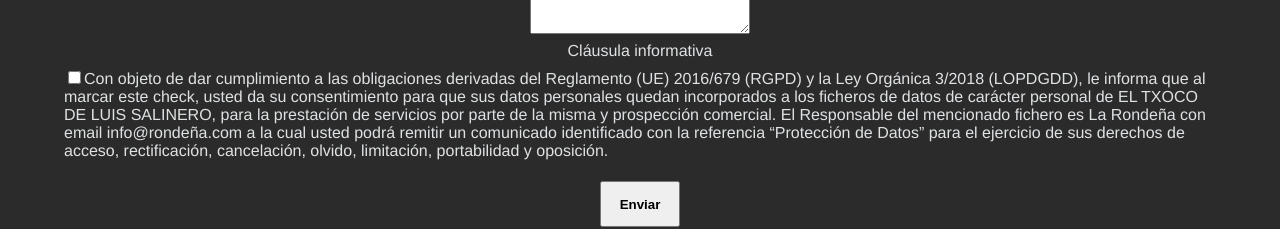
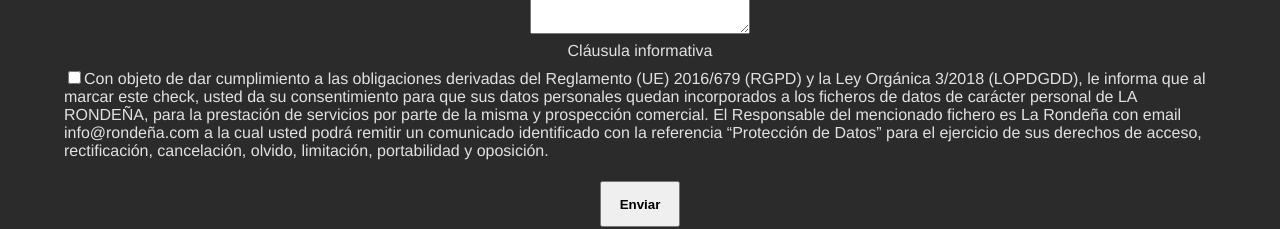
Before and after one commit to geminway92/taperia-rondenia, a Vue app: page /contact in a window 1280 px wide. Shown: the part 885-1114 px from the top of the page. Built offline with nearby package versions, Linux system fonts and the light colour scheme.

Commit message:
Changed name because it was misspelled

```diff
--- a/src/components/FormComponent.vue
+++ b/src/components/FormComponent.vue
@@ -7,7 +7,7 @@
         <label for="input-clausula">Cláusula informativa</label>
         <span>
             <input type="checkbox" id="input-clausula" v-model="userForm.accetClausula">
-            <span>Con objeto de dar cumplimiento a las obligaciones derivadas del Reglamento (UE) 2016/679 (RGPD) y la Ley Orgánica 3/2018 (LOPDGDD),  le informa que al marcar este check, usted da su consentimiento para que sus datos personales quedan incorporados a los ficheros de datos de carácter personal de EL TXOCO DE LUIS SALINERO, para la prestación de servicios por parte de la misma y prospección comercial. El Responsable del mencionado fichero es La Rondeña con email info@rondeña.com a la cual usted podrá remitir un comunicado identificado con la referencia “Protección de Datos” para el ejercicio de sus derechos de acceso, rectificación, cancelación, olvido, limitación, portabilidad y oposición.</span>
+            <span>Con objeto de dar cumplimiento a las obligaciones derivadas del Reglamento (UE) 2016/679 (RGPD) y la Ley Orgánica 3/2018 (LOPDGDD),  le informa que al marcar este check, usted da su consentimiento para que sus datos personales quedan incorporados a los ficheros de datos de carácter personal de LA RONDEÑA, para la prestación de servicios por parte de la misma y prospección comercial. El Responsable del mencionado fichero es La Rondeña con email info@rondeña.com a la cual usted podrá remitir un comunicado identificado con la referencia “Protección de Datos” para el ejercicio de sus derechos de acceso, rectificación, cancelación, olvido, limitación, portabilidad y oposición.</span>
         </span>
         <button type="submit">Enviar</button>
     </form>
```
